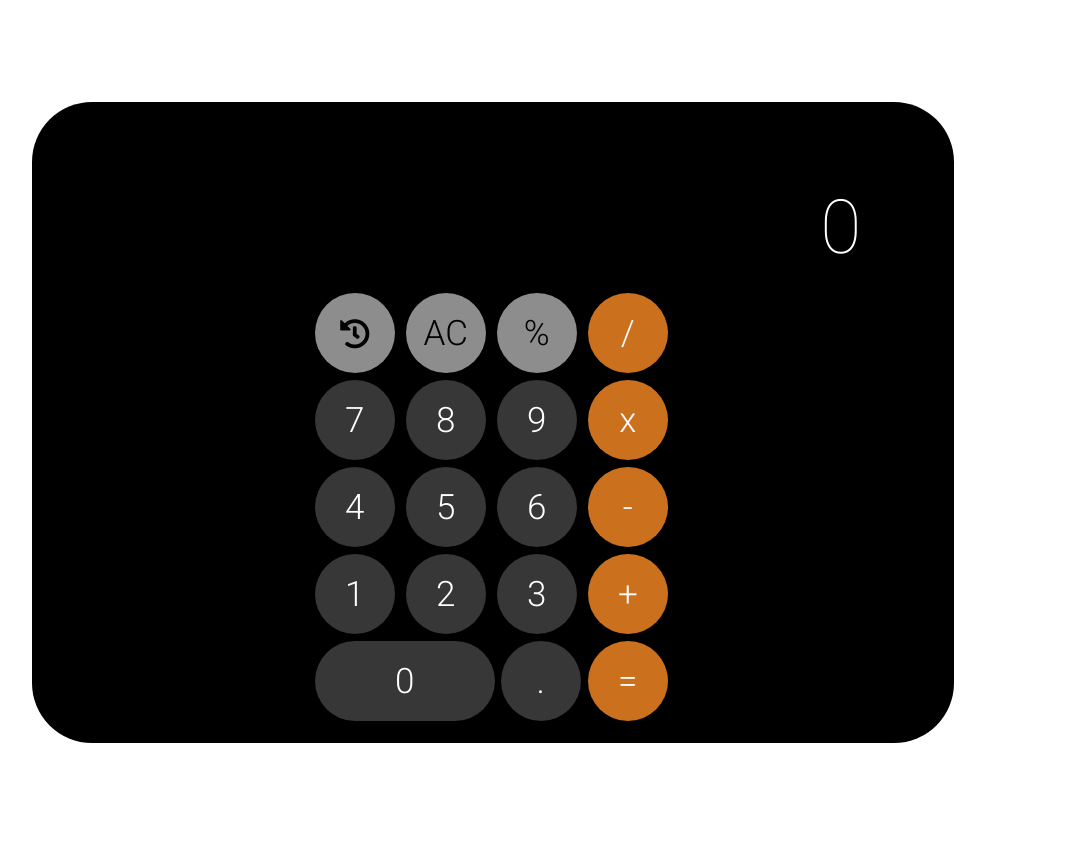
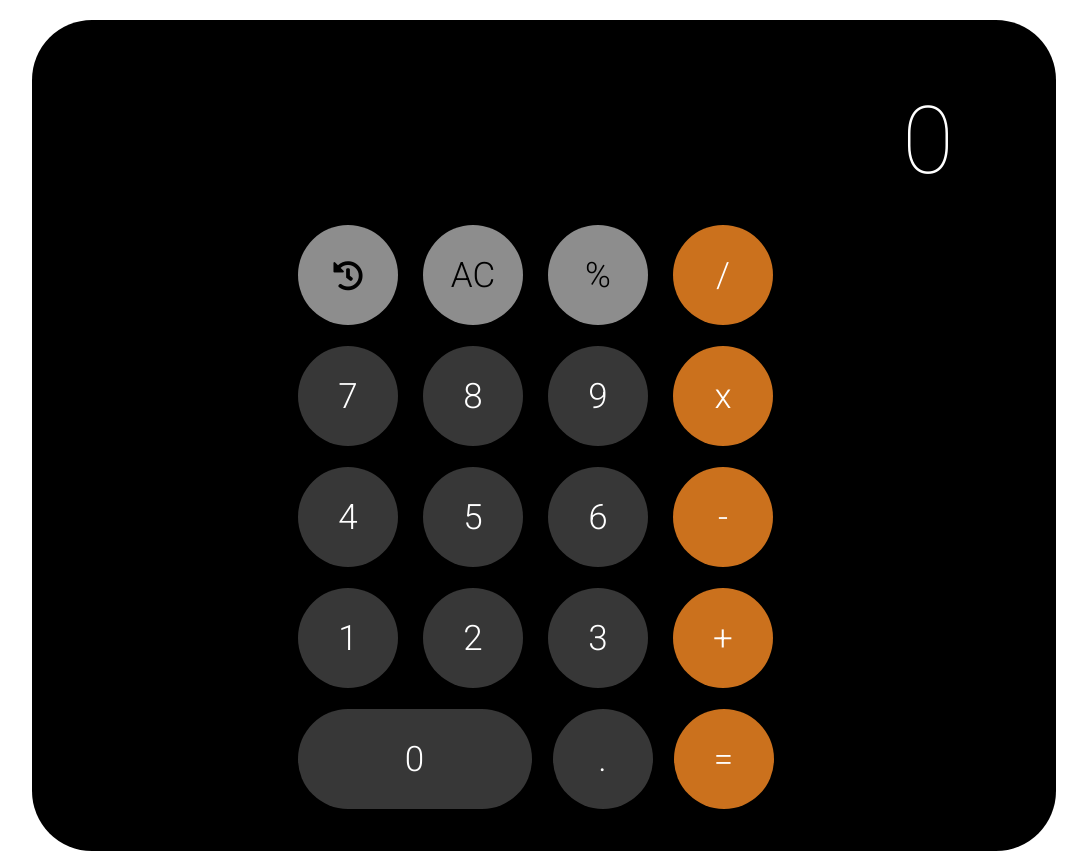
Before and after one commit to yamiranea/JavaScript-Financial-Calculator, a plain HTML site: page index.html in a window 1280 px wide. Shown: the whole page, without its empty margins (96-1183 px from the left). Before the commit the page ends 800 px from the top, so only its background shows below. Drawn offline with Linux system fonts and the light colour scheme; files whose address does not match are found by name.

Commit message:
readme file created

```diff
--- a/styles.css
+++ b/styles.css
@@ -51,8 +51,8 @@ body {
 @media only screen and (min-width: 600px) {
 
     .calculator {
-        height: 641px;
-        width: 90%;
+        margin-top: 2%;
+        height: auto;
     }
 
     .calculator-buttons {
@@ -70,6 +70,38 @@ body {
     button.number-keys#key-0 {
         width: 180px;
         }
+}
+
+@media only screen and (min-width: 1000px) {
+    .calculator {
+
+    }
+
+    .calculator-display {
+        font-size: 94px;
+        margin-top: 66px;
+    }
+
+    .calculator-buttons {
+        width: 100%;
+        height: 100%;
+        width: 100%;
+        height: 100%;
+        margin-top: 10px;
+    }
+
+    .calculator-buttons button {
+    width: 100px;
+    height: 100px;
+    margin-right: 19px;
+    margin-top: 19px;
+    }
+
+    button.number-keys#key-0 {
+    width: 234px;
+    margin-right: 19px;
+    border-radius: 50px;
+    }
 }
 
 button {
```
Also changed, not shown: 1 other file.
